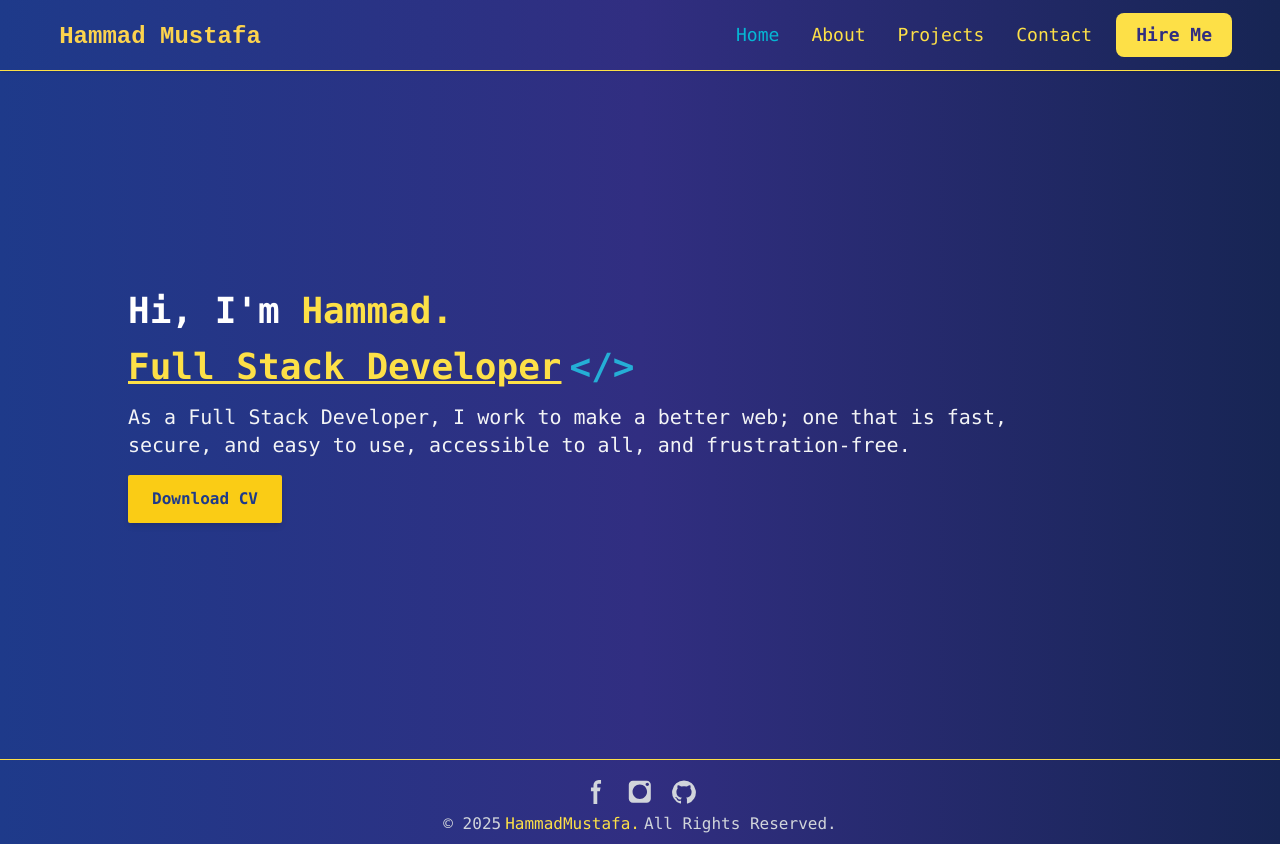
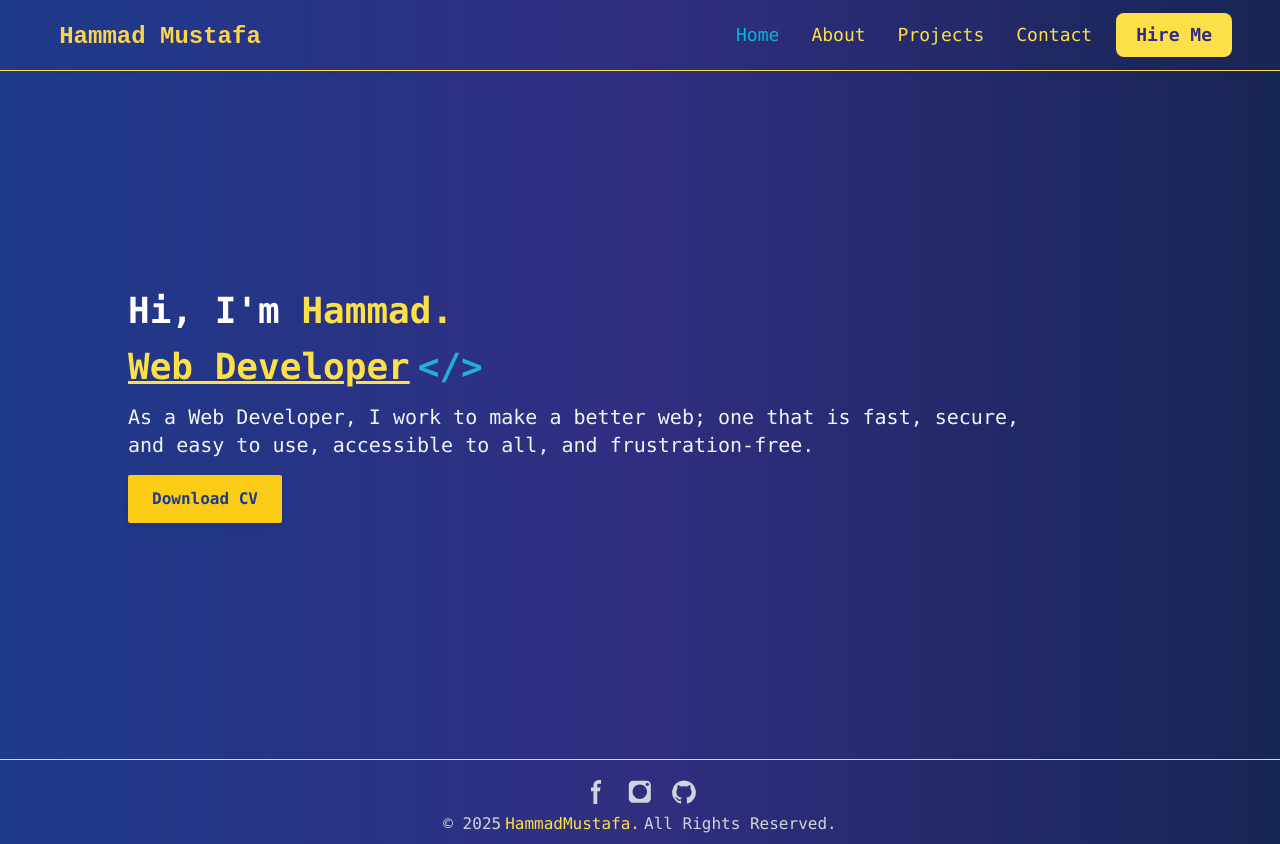
Before and after one commit to HammadMustafa7/hammad-portfolio, a React (Vite) app: page / in a window 1280 px wide. Built offline with nearby package versions, Linux system fonts and the light colour scheme.

Commit message:
About Page Updated

```diff
--- a/index.html
+++ b/index.html
@@ -3,7 +3,7 @@
   <head>
     <meta charset="UTF-8" />
     <meta name="viewport" content="width=device-width, initial-scale=1.0" />
-    <link rel="icon" type="image/svg+xml" href="/public/favicon_H.svg" />
+    <link rel="icon" type="image/svg+xml" href="/favicon_H.svg" />
 
     <!-- Primary Meta Tags -->
     <title>Hammad Mustafa - Developer Portfolio</title>
--- a/src/components/About/About.jsx
+++ b/src/components/About/About.jsx
@@ -1,4 +1,5 @@
 import profile from "../../assets/profilepic.jpg";
+import cv from '../../assets/hammadresume.pdf'
 const AboutMe = () => {
   return (
     <section id="about" className="min-h-screen font-mono bg-gradient-to-r from-blue-900 via-indigo-900 to-blue-950 text-gray-100 py-16 px-8">
@@ -52,11 +53,12 @@ const AboutMe = () => {
               aria-label="List of Skills"
             >
               {[
+                "HTML/CSS",
                 "JavaScript",
                 "React.js",
-                "Node.js",
+                "Node.js(Basic)",
                 "Tailwind CSS",
-                "MongoDB",
+                "MongoDB(Basic)",
                 "Express.js"
               ].map((skill, index) => (
                 <li
@@ -74,7 +76,7 @@ const AboutMe = () => {
           {/* Call to Action */}
           <div className="mt-8 flex justify-center lg:justify-start">
             <a
-              href="/resume.pdf"
+              href={cv}
               download
               className="bg-yellow-400 text-blue-900  font-bold py-3 px-6 rounded-sm shadow-md hover:bg-blue-900 hover:text-yellow-300 transition-transform duration-300 hover:scale-105 hover:border-yellow-300 hover:border-2"
             >
--- a/src/components/Home/Home.jsx
+++ b/src/components/Home/Home.jsx
@@ -1,3 +1,5 @@
+import cv from '../../assets/hammadresume.pdf'
+
 function Home() {
   return (
     <div
@@ -6,7 +8,7 @@ function Home() {
 
         <h1 className="lg:text-4xl nine00:text-3xl text-center text-2xl md:text-xl text-white font-bold">Hi, I&apos;m <span className="text-yellow-300">Hammad.</span></h1>
         <h1 className="lg:text-4xl nine00:text-3xl text-xl fourfifty:text-2xl flex justify-center nine00:justify-start flex-wrap gap-2  text-yellow-300 font-bold ">
-  <span className='underline whitespace-nowrap'>Full Stack Developer</span>
+  <span className='underline whitespace-nowrap'>Web Developer</span>
   <span className="text-cyan-400 transition-all duration-500 ease-in-out transform hover:scale-150 hover:rotate-12 hover:text-cyan-600 hover:shadow-lg animate-blink">
   {"</>"}
 </span>
@@ -16,10 +18,10 @@ function Home() {
 
 
         <p className="lg:text-xl sm:text-lg text-[16px] text-center pt-2 md:pt-0  text-gray-100 w-full lg:w-11/12  nine00:text-left break-keep">
-As a Full Stack Developer, I work to make a better web; one that is fast, secure, and easy to use, accessible to all, and frustration-free.
+As a Web Developer, I work to make a better web; one that is fast, secure, and easy to use, accessible to all, and frustration-free.
 </p>
-<a className='mb-4' href="/path-to-cv.pdf" download>
-<button className="bg-yellow-400 text-blue-900 font-bold overflow-visible nine00:py-3 nine00:px-6 px-4 py-2 rounded-sm shadow-md hover:bg-yellow-500 transition-all">
+<a className='mb-4' href={cv} download>
+<button  className="bg-yellow-400 text-blue-900 font-bold overflow-visible nine00:py-3 nine00:px-6 px-4 py-2 rounded-sm shadow-md hover:bg-yellow-500 transition-all">
     Download CV
 </button>
 
```
Also changed, not shown: 1 other file (tests, documents, lock files or other folders).
